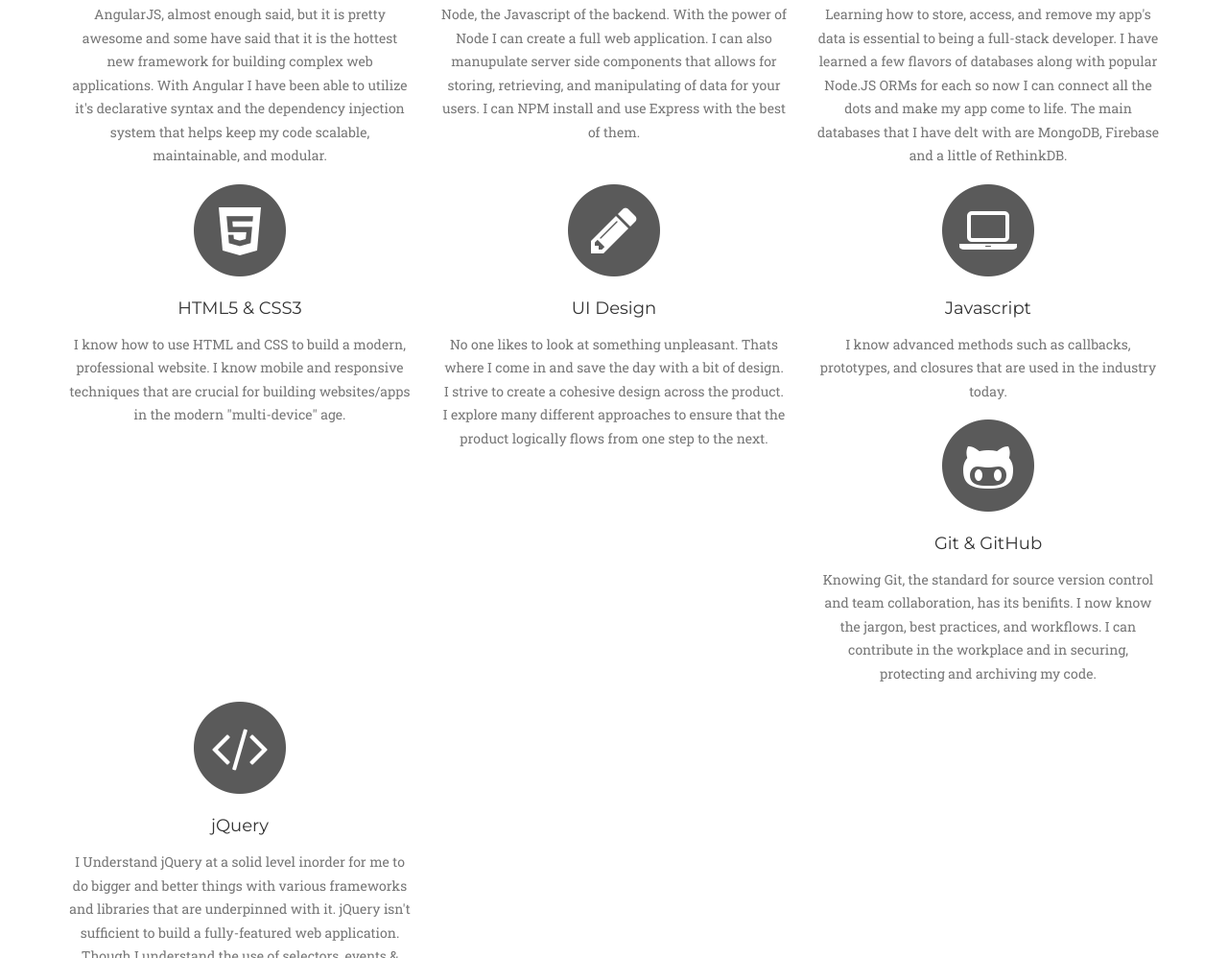
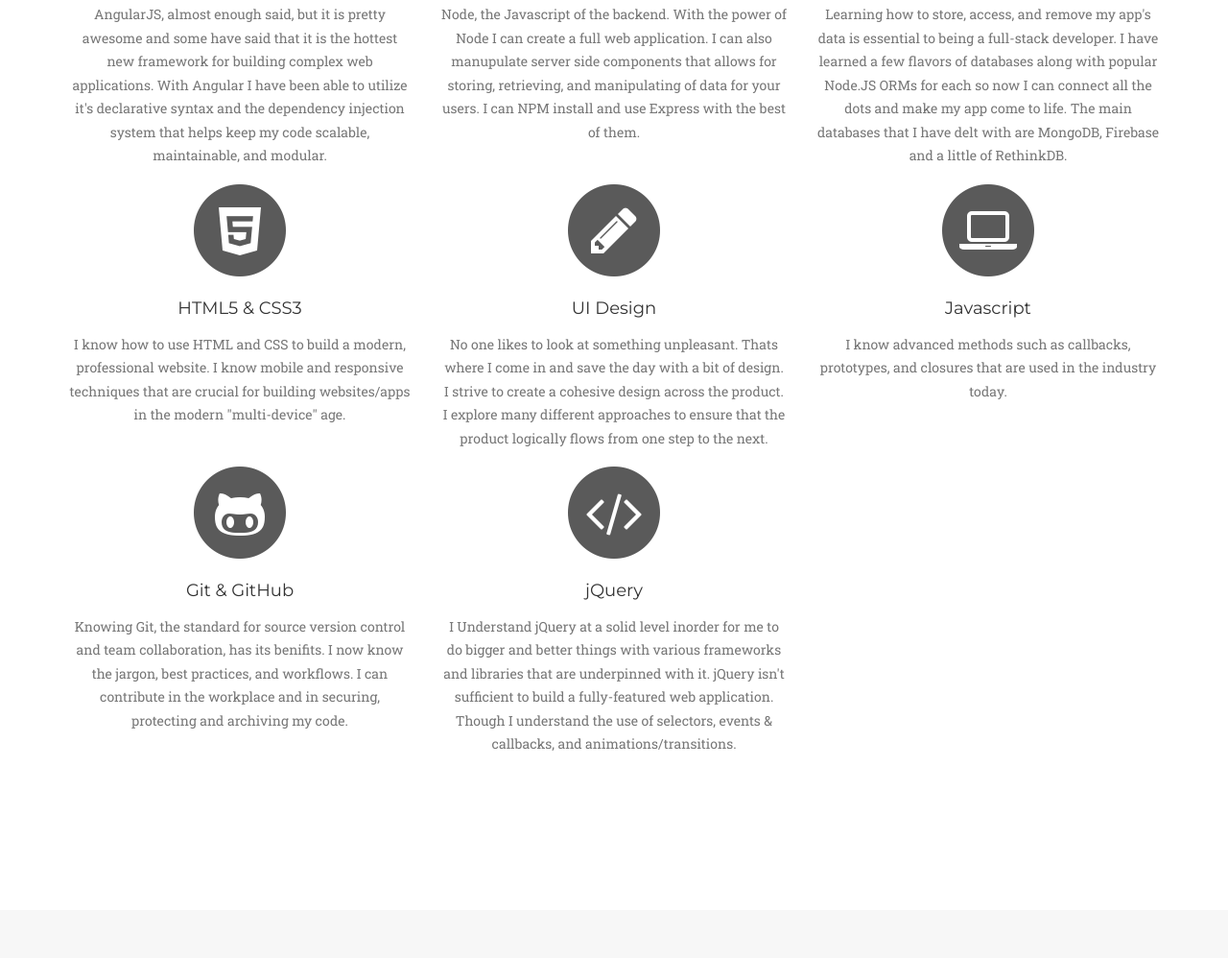
Before and after one commit to fredrickJones/fredrickJones, a plain HTML site: page index.html in a window 1280 px wide. Shown: the part 1189-2187 px from the top of the page at 96% size. Drawn offline with nearby package versions, Linux system fonts and the light colour scheme.

Commit message:
update to skills

```diff
--- a/index.html
+++ b/index.html
@@ -142,6 +142,8 @@
 					<h4 class="service-heading">Databases</h4>
 					<p class="text-muted">Learning how to store, access, and remove my app's data is essential to being a full-stack developer. I have learned a few flavors of databases along with popular Node.JS ORMs for each so now I can connect all the dots and make my app come to life. The main databases that I have delt with are MongoDB, Firebase and a little of RethinkDB.</p>
 				</div>
+			</div>
+			<div class="row text-center">
 				<div class="col-md-4">
 					<span class="fa-stack fa-4x">
 						<i class="fa fa-circle fa-stack-2x text-primary"></i>
@@ -166,6 +168,8 @@
 					<h4 class="service-heading">Javascript</h4>
 					<p class="text-muted">I know advanced methods such as callbacks, prototypes, and closures that are used in the industry today.</p>
 				</div>
+			</div>
+			<div class="row text-center">
 				<div class="col-md-4">
 					<span class="fa-stack fa-4x">
 						<i class="fa fa-circle fa-stack-2x text-primary"></i>
```
